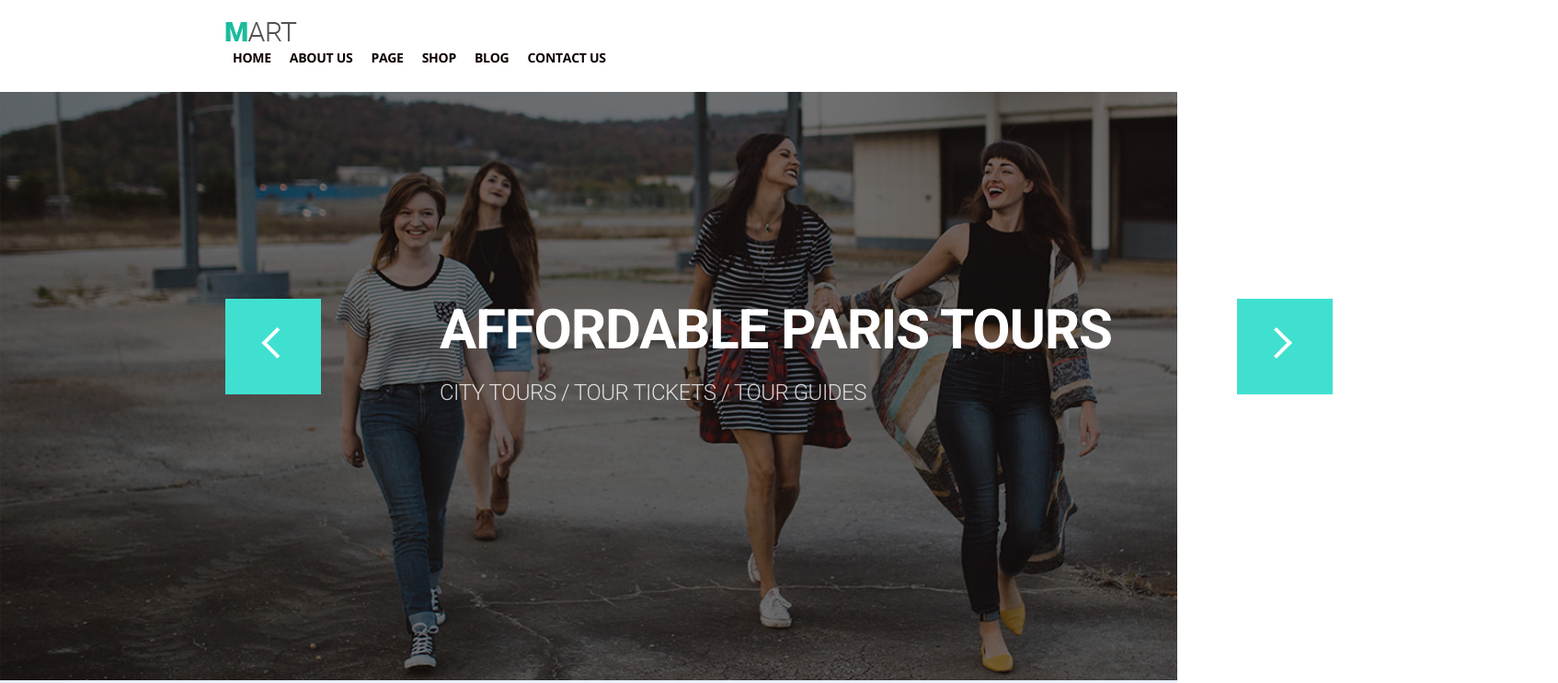
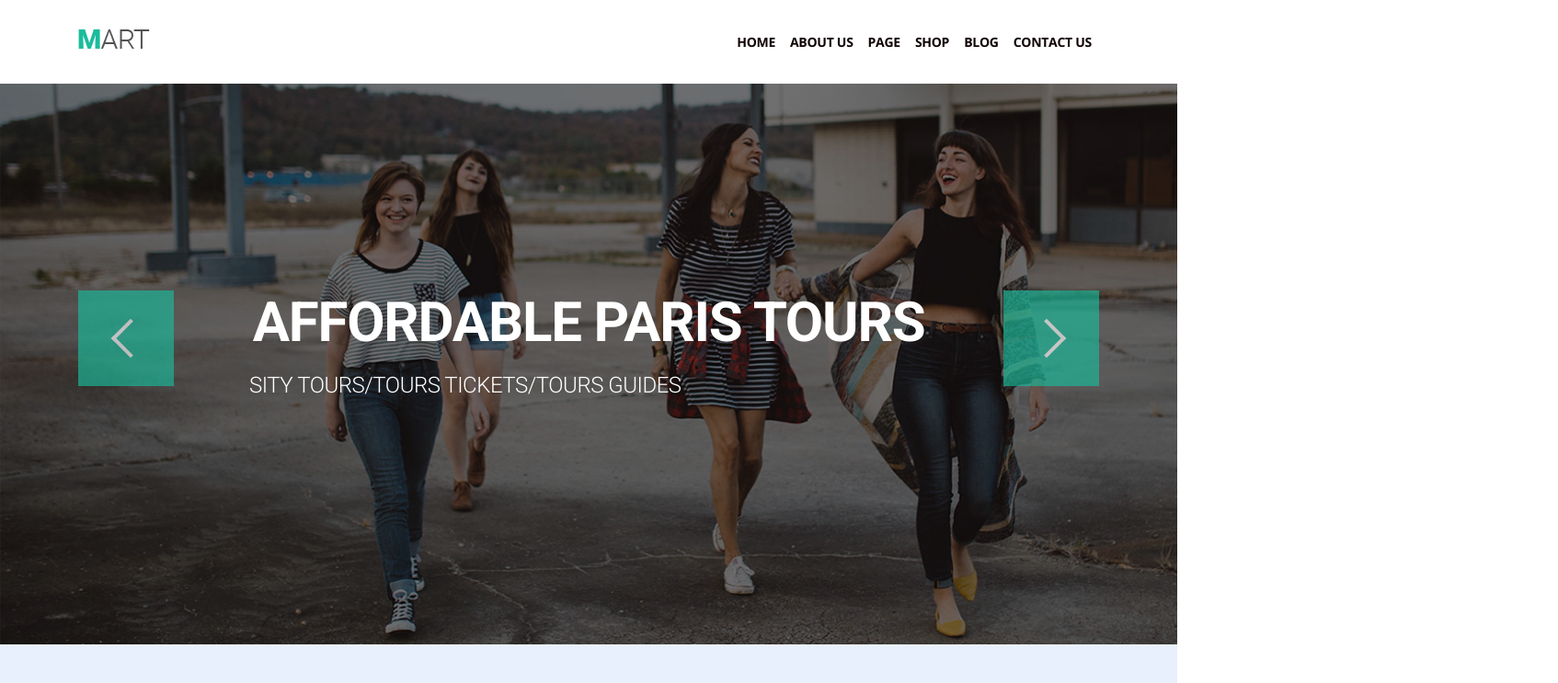
Before and after one commit to Igor128157/goit-fe-course-Verovka3, a plain HTML site: page index.html in a window 1280 px wide. Shown: the top 743 px of the page at 92% size, 1694 px wide, since content can reach past the window. Drawn offline with nearby package versions, Linux system fonts and the light colour scheme.

Commit message:
add next

```diff
--- a/index.html
+++ b/index.html
@@ -10,9 +10,10 @@
     <link rel="stylesheet" href="module05/css/style.css">
 </head>
 <body>
-   <nav>
+   <nav class="wrapper clearfix">
+     <a href="#">
        <img class="logo" src="module05/img/LOGO (3).png" alt="logo" />
-
+     </a>
     <ul class="nav-menu">
       <li class="nav-menu_item">
         <a href="#">Home</a>
@@ -35,35 +36,25 @@
     </ul>
   </nav>
   <header>
-    <div class="overlay">
+    <div class="overlay"></div>
+    <div class="slider">
+        <div class="slider-wrp">
+          <button class="slider-button left-arrow"></button>
+          <button class="slider-button right-arrow"></button>
         </div>
-
-    <div class="header-content">
-        <div class="slider">
-            <div class="slider-arrow">
-                <div class="arrow">
+        <ul class="container-fluid">
+          <li class="container">
+            <div class="slogan">
+              <h3 class="slogan-headline">Affordable paris tours</h3>
+              <p class="slogan-descr">Sity tours/tours tickets/tours guides</p>
             </div>
-            </div>
-        </div>
-
-        <div class="slider2">
-            <div class="slider-arrow2">
-                <div class="arrow2">
-                </div>
-            </div>
-        </div>
-
-      <div class="content_holder">
-        <h2>Affordable Paris Tours</h2>
-        <h5>City tours / Tour tickets / Tour guides</h5>
-      </div>
-
+          </li>
+        </ul>
       </div>
 </header>
-
 <div class="section-title">
   <h1 class="title">New collection</h1>
-    <div class="cards">
+    <div class="cards wrapper clearfix">
     <div class="cart">
         <div class="cart-img-wrp">
           <img src="module05/img/category-2.png" alt="" class="cart-img">
@@ -89,7 +80,6 @@
               <span class="cart-price">$26</span>
             </div>
     </div>
-
     <div class="cart">
     <div class="cart-img-wrp">
         <img src="module05/img/category-1.png" alt="" class="cart-img">
@@ -115,7 +105,6 @@
         <span class="cart-price">$31</span>
       </div>
         </div>
-
     <div class="cart">
         <div class="cart-img-wrp">
             <img src="module05/img/category-4.png" alt="" class="cart-img">
@@ -141,7 +130,6 @@
             <span class="cart-price">$21</span>
           </div>
         </div>
-
     <div class="cart">
             <div class="cart-img-wrp">
                 <img src="module05/img/category-3.png" alt="" class="cart-img">
@@ -168,13 +156,11 @@
               </div>
         </div>
   </div>
-
 </div>
 <footer class="footer">
     <div class="footer-title"><span class="property">All Rights Reserved © Dokan | Designed</span>
     <span class="name"> ThemenGraph</span>
     </div>
 </footer>
-
 </body>
 </html>
--- a/module05/css/style.css
+++ b/module05/css/style.css
@@ -29,18 +29,24 @@ img {
     display: block;
 }
 
+.wrapper {
+  width: 1110px;
+  margin: 0 auto;
+}
+
 nav {
   background-color: #fff;
-  padding: 24px 245px;
+  padding: 32px 0;
+  margin: auto;
+  font-size: 0;
 }
 
 .logo {
-  display: inline-block;
-  margin-right: 670px;
+  float: left;
 }
 
 .nav-menu {
-  display: inline-block;
+  float: right;
   vertical-align: bottom;
 }
 
@@ -69,7 +75,7 @@ header {
   background-image: url(../img/slide4.jpg);
   background-size: cover;
   position: relative;
-  height: 640px;
+  height: 610px;
 }
 
 .overlay {
@@ -82,94 +88,105 @@ header {
   opacity: .52;
 }
 
-.header-content {
-  position: absolute;
-  height: 100%;
-  top: 0;
-  left: 0;
-  padding: 218px 478px 282px 478px;
-}
-
-h2 {
-  text-transform: uppercase;
-  color: #ffffff;
-  font-family: Roboto;
-  font-size: 60px;
-  font-weight: 600;
-  letter-spacing: -1.2px;
-  line-height: 82px;
+.slider {
+  margin: 0 auto;
   position: relative;
 }
 
-h5 {
-  opacity: .8;
+.slider-wrp {
+  position: absolute;
+  margin: auto;
+  width: 1110px;
+  height: 610px;
+  left: 50%;
+  top: 50%;
+  transform: translate(-50%, -50%);
+}
+
+.slider-button {
+  width: 104px;
+  height: 104px;
+  position: absolute;
+  background-color: #1abc9c;
+  opacity: 0.65;
+  border: none;
+  outline: none;
+  top: 230px;
+}
+
+.right-arrow {
+  right: 0;
+}
+
+.right-arrow::before,
+.left-arrow::before {
+  content: "";
+  width: 30px;
+  height: 30px;
+  border-left: 4px solid #fff;
+  border-top: 4px solid #fff;
+  position: absolute;
+  top: 50%;
+  transform: translate(-50%, -50%) rotate(-45deg);
+}
+
+.right-arrow::before {
+  left: 45%;
+  transform: translate(-50%, -50%) rotate(135deg);
+}
+
+.left-arrow::before {
+  left: 55%;
+  transform: translate(-50%, -50%) rotate(-45deg);
+}
+
+.slider-button:hover,
+.slider-button:focus {
+  background-color: #4ec6ab;
+  opacity: 1;
+  cursor: pointer;
+}
+
+.container-fluid {
+  margin: 0px;
+  padding: 0px;
+  list-style: none;
+  background-repeat: no-repeat;
+  background-size: cover;
+  background-position: top;
+}
+
+.container {
+  width: 1170px;
+  margin: auto;
+  min-height: 600px;
+}
+
+.slogan {
+  text-align: center;
+  text-transform: uppercase;
+  color: #ffffff;
+  font-family: "Roboto";
+  width: 738px;
+  margin: 0px auto;
+  padding-top: 219px;
+}
+
+.slogan-headline {
+  font-size: 60px;
+  font-weight: 700;
+  letter-spacing: -1.2px;
+  line-height: 82px;
+  margin: 0px;
+}
+
+.slogan-descr {
   font-weight: 300;
+  font-size: 24px;
   letter-spacing: -0.48px;
   line-height: 54px;
-  color: #ffffff;
-  text-transform: uppercase;
-  font-size: 24px;
-  font-family: Roboto;
-}
-
-.content_holder {
-  width: 738px;
-}
-
-.slider {
-  display: block;
-  position: absolute;
-  top: 0;
-  left: 0;
-  padding: 225px 0 0 245px;
-}
-
-.slider-arrow {
- position: relative;
-  display: block;
-  width: 104px;
-  height: 104px;
-  background-color: turquoise;
-}
-
-.arrow {
-  position: absolute;
-  width: 24px;
-  height: 24px;
-  border-left: 4px solid #fff;
-  border-top: 4px solid #fff;
-  transform: rotate(-45deg) translate(25%, 25%);
-  background: transparent;
-  top: 36px;
-  left: 36px;
-}
-
-.slider2 {
-  display: block;
-  position: absolute;
-  top: 0;
-  right: 0;
-  padding: 225px 245px;
-}
-
-.slider-arrow2 {
-  position: relative;
-  display: block;
-  width: 104px;
-  height: 104px;
-  background-color: turquoise;
-}
-
-.arrow2 {
-  position: absolute;
-  width: 24px;
-  height: 24px;
-  border-left: 4px solid #fff;
-  border-top: 4px solid #fff;
-  transform: rotate(135deg) translate(15%, 15%);
-  background: transparent;
-  top: 36px;
-  left: 36px;
+  margin: 0px;
+  text-align: left;
 }
 
 .section-title {
@@ -177,7 +194,6 @@ h5 {
   height: 676px;
   background-color: #e9f0fd;
   margin: 0 auto;
-  position: relative;
 }
 
 .title {
@@ -210,18 +226,14 @@ h5 {
   clear: both;
 }
 
-.cards {
-  position: absolute;
-  top: 0;
-  left: 0;
-  padding: 256px 10px 0 220px;
-}
+/* .cards {
+} */
 
 .cart {
   width: 255px;
   height: 322px;
   float: left;
-  margin: 0 30px;
+  margin: 0 11px;
   background: #fff;
   cursor: pointer;
 }
@@ -350,14 +362,13 @@ h5 {
 .footer {
   display: inline-block;
   width: 100%;
-  height: 88px;
   background-color: #323232;
-  margin: 0 auto;
+  margin: auto;
   text-align: center;
 }
 
 .footer-title {
-  margin-top: 22px;
+  padding: 32px;
 }
 
 .property {
```
Lines whose indentation alone changed are shown as unchanged.
